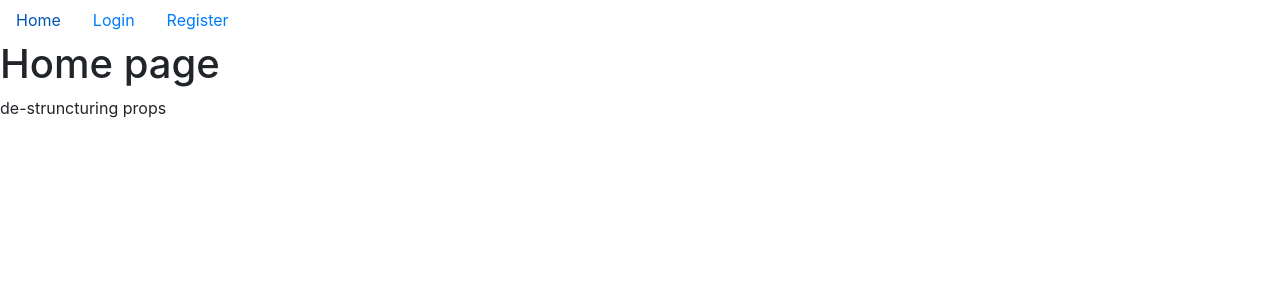
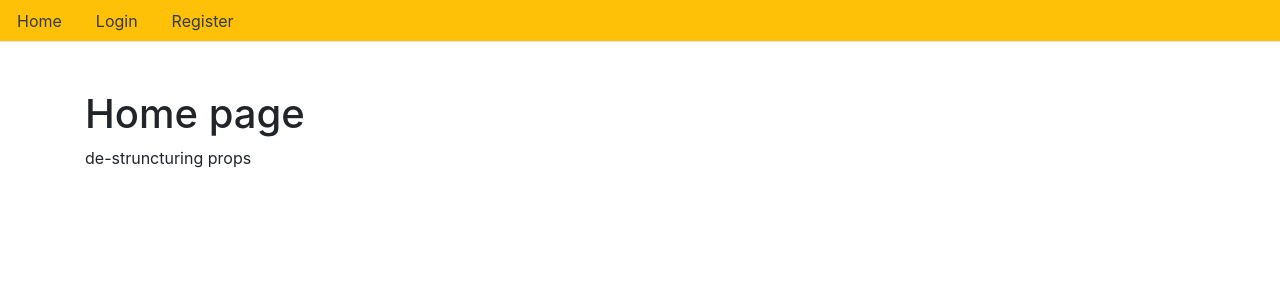
Before and after one commit to ingafter60/apa-kata-dunia, a Next.js app: page / in a window 1280 px wide. Shown: the top 300 px of the page. Built offline with nearby package versions, Linux system fonts and the light colour scheme.

Commit message:
02.3.7 (2/2 - Adding Bootstrap 4 class) Head section

```diff
--- a/components/Layout.js
+++ b/components/Layout.js
@@ -10,19 +10,19 @@
     />
   )
   const nav = () => (
-    <ul className="nav">
+    <ul className="nav nav-tabs bg-warning">
       <li className="nav-item">
-        <a className="nav-link" href="">
+        <a className="nav-link text-dark" href="">
           Home
         </a>
       </li>
       <li className="nav-item">
-        <a className="nav-link" href="">
+        <a className="nav-link text-dark" href="">
           Login
         </a>
       </li>
       <li className="nav-item">
-        <a className="nav-link" href="">
+        <a className="nav-link text-dark" href="">
           Register
         </a>
       </li>
@@ -32,7 +32,7 @@
     <React.Fragment>
       {head()}
       {nav()}
-      {children}
+      <div className="container pt-5 pb-5">{children}</div>
     </React.Fragment>
   )
 }
```
Also changed, not shown: 1 other file (tests, documents, lock files or other folders).
